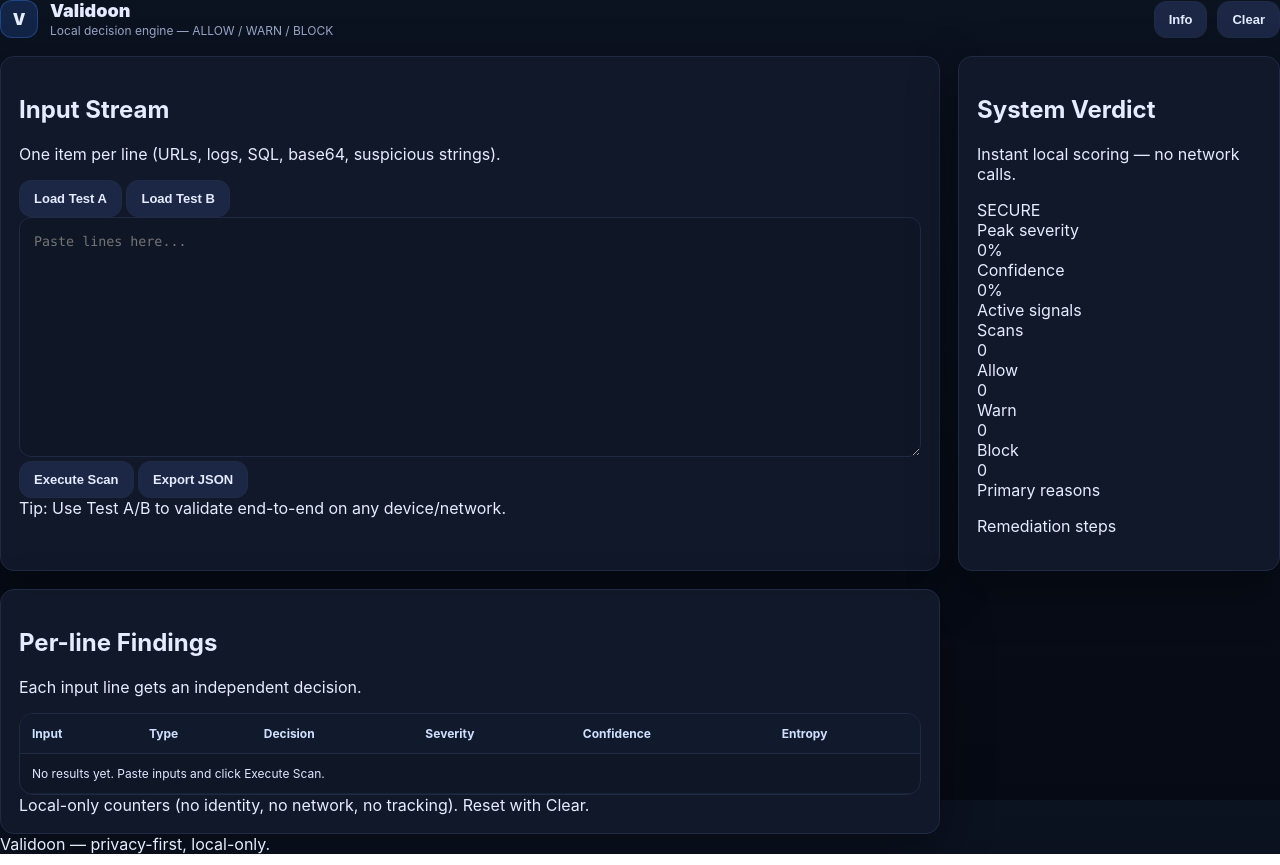
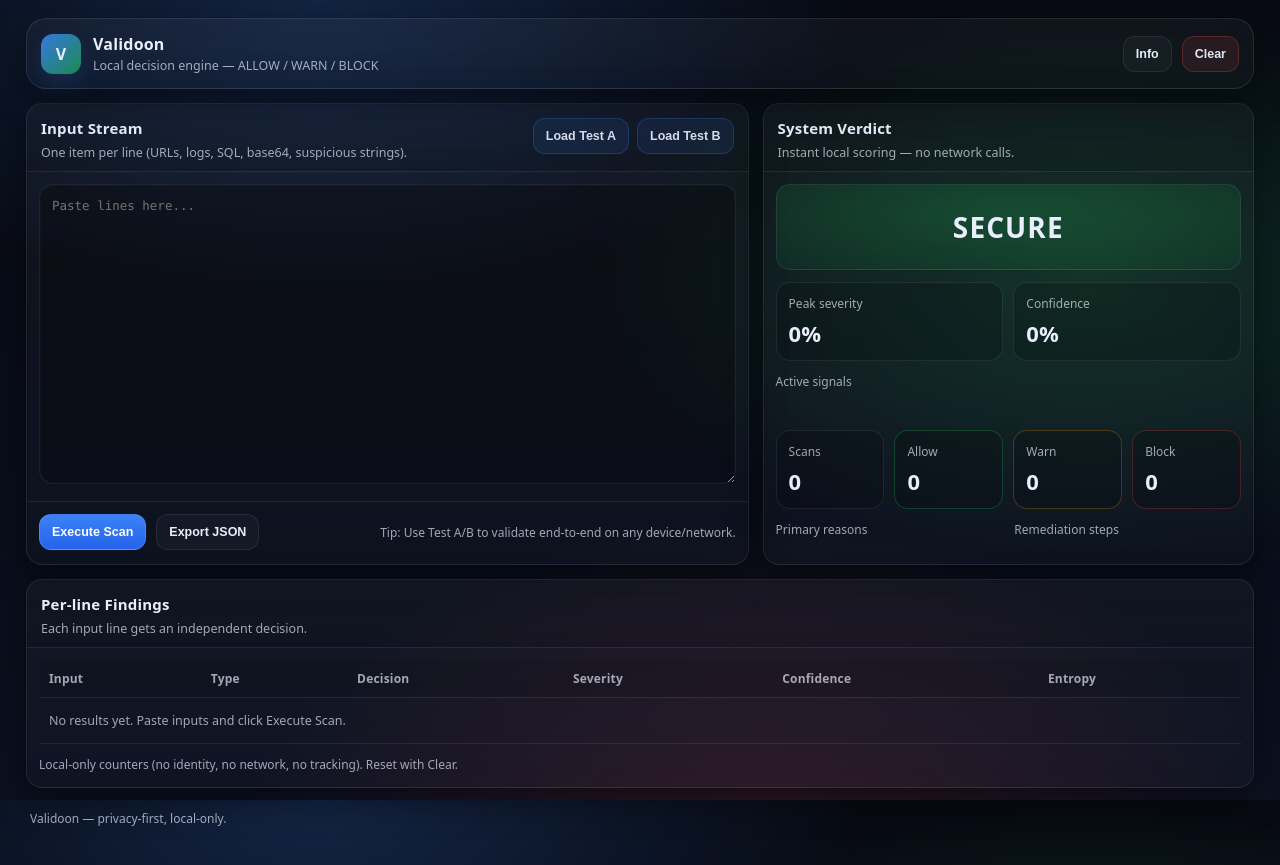
Before and after one commit to ahajjiou/validoon, a plain HTML site: page index.html in a window 1280 px wide. Drawn offline with Linux system fonts and the light colour scheme.

Commit message:
Update style.css

```diff
--- a/style.css
+++ b/style.css
@@ -1,227 +1,461 @@
+/* style.css */
 :root{
-  --bg:#0b1220;
-  --panel:#121a2b;
-  --panel2:#0f1626;
-  --border:#1f2a44;
-  --text:#e6ecff;
-  --muted:#9aa6c7;
+  --bg0:#070a12;
+  --bg1:#0b1020;
+  --panel:#0f172a;
+  --panel2:#0b1224;
+  --border:rgba(255,255,255,.10);
+  --border2:rgba(255,255,255,.08);
+  --text:#e8eefc;
+  --muted:rgba(232,238,252,.68);
 
-  --blue:#3b82f6;
-  --green:#22c55e;
-  --yellow:#f59e0b;
-  --red:#ef4444;
+  --primary:#3b82f6;
+  --primary2:#2563eb;
 
-  --radius:14px;
-  --shadow:0 18px 50px rgba(0,0,0,.35);
+  --good:#22c55e;
+  --warn:#f59e0b;
+  --bad:#ef4444;
+
+  --shadow: 0 12px 36px rgba(0,0,0,.45);
+  --radius: 16px;
+  --radius2: 20px;
+
+  --mono: ui-monospace, SFMono-Regular, Menlo, Monaco, Consolas, "Liberation Mono", "Courier New", monospace;
+  --sans: ui-sans-serif, system-ui, -apple-system, Segoe UI, Roboto, Helvetica, Arial, "Apple Color Emoji", "Segoe UI Emoji";
 }
 
 *{box-sizing:border-box}
 html,body{height:100%}
 body{
   margin:0;
-  font-family:Inter,system-ui,-apple-system,Segoe UI,Roboto,Arial;
-  background:linear-gradient(180deg,#0b1220 0%, #060a14 100%);
+  font-family:var(--sans);
   color:var(--text);
+  background:
+    radial-gradient(900px 500px at 25% 0%, rgba(59,130,246,.22), transparent 60%),
+    radial-gradient(900px 500px at 85% 35%, rgba(34,197,94,.18), transparent 55%),
+    radial-gradient(900px 600px at 60% 110%, rgba(239,68,68,.16), transparent 60%),
+    linear-gradient(180deg, var(--bg0), var(--bg1));
 }
 
-/* layout */
-.container{max-width:1400px;margin:auto;padding:22px}
-.grid{
-  display:grid;
-  grid-template-columns:1.2fr 1fr;
-  gap:18px;
-}
-.full{grid-column:1 / -1}
-
-@media (max-width:1100px){
-  .grid{grid-template-columns:1fr}
-  .full{grid-column:auto}
+.app{
+  max-width: 1260px;
+  margin: 0 auto;
+  padding: 18px 16px 30px;
 }
 
-/* topbar */
 .topbar{
   display:flex;
   align-items:center;
   justify-content:space-between;
-  gap:14px;
-  margin-bottom:18px;
-}
-.brand{display:flex;align-items:center;gap:12px}
-.logo{
-  width:38px;height:38px;border-radius:12px;
-  display:grid;place-items:center;
-  background:rgba(59,130,246,.18);
-  border:1px solid rgba(59,130,246,.35);
-  font-weight:900;
-}
-.brandName{font-weight:900;font-size:18px}
-.brandSub{color:var(--muted);font-size:12px;margin-top:2px}
-.topActions{display:flex;gap:10px}
-
-/* card */
-.card{
-  background:rgba(18,26,43,.92);
+  gap:12px;
+  padding: 14px 14px;
   border:1px solid var(--border);
-  border-radius:var(--radius);
-  padding:18px;
-  box-shadow:var(--shadow);
-}
-.cardHead{display:flex;flex-direction:column;gap:6px;margin-bottom:10px}
-.card h3{margin:0;font-size:14px;color:#cfe0ff;letter-spacing:.2px}
-.cardHint{color:var(--muted);font-size:12px}
-
-/* textarea */
-textarea{
-  width:100%;
-  min-height:240px;
-  background:var(--panel2);
-  border:1px solid var(--border);
-  color:var(--text);
-  border-radius:12px;
-  padding:14px;
-  resize:vertical;
-  font-family:ui-monospace, SFMono-Regular, Menlo, Monaco, Consolas, "Liberation Mono", "Courier New", monospace;
-  line-height:1.45;
-}
-textarea:focus{
-  outline:none;
-  border-color:rgba(59,130,246,.8);
-  box-shadow:0 0 0 3px rgba(59,130,246,.18);
+  background: linear-gradient(180deg, rgba(255,255,255,.04), rgba(255,255,255,.02));
+  border-radius: var(--radius2);
+  box-shadow: var(--shadow);
+  position: sticky;
+  top: 12px;
+  z-index: 5;
+  backdrop-filter: blur(10px);
 }
 
-/* buttons */
-.actions{display:flex;gap:10px;flex-wrap:wrap;margin-top:12px}
-.actions.right{justify-content:flex-end}
-.btn{
-  background:#1b2744;
-  border:1px solid var(--border);
-  color:var(--text);
-  padding:10px 14px;
-  border-radius:12px;
-  cursor:pointer;
-  font-weight:800;
-  font-size:13px;
-}
-.btn:hover{opacity:.92}
-.btn.primary{background:var(--blue);border-color:rgba(59,130,246,.8)}
-.btn.danger{background:var(--red);border-color:rgba(239,68,68,.8)}
-.btn.ghost{background:transparent}
-
-/* tip */
-.tip{
-  margin-top:10px;
-  color:var(--muted);
-  font-size:12px;
+.brand{
+  display:flex;
+  align-items:center;
+  gap:12px;
+  min-width: 260px;
 }
 
-/* verdict */
-.verdict{
-  text-align:center;
-  padding:16px;
-  border-radius:14px;
-  font-weight:1000;
-  letter-spacing:.8px;
-  font-size:28px;
-}
-.verdict.secure{background:rgba(34,197,94,.14);color:#86efac;border:1px solid rgba(34,197,94,.25)}
-.verdict.suspicious{background:rgba(245,158,11,.14);color:#fde68a;border:1px solid rgba(245,158,11,.25)}
-.verdict.danger{background:rgba(239,68,68,.14);color:#fecaca;border:1px solid rgba(239,68,68,.25)}
-
-/* kpis */
-.kpis{display:grid;grid-template-columns:1fr 1fr;gap:12px;margin:14px 0}
-.kpi{
-  background:var(--panel2);
-  border:1px solid var(--border);
-  border-radius:14px;
-  padding:12px;
-}
-.kpiLabel{color:var(--muted);font-size:12px}
-.kpiValue{font-size:22px;font-weight:900;margin-top:6px}
-
-/* badges */
-.sectionTitle{color:#cfe0ff;font-size:12px;font-weight:900;margin:6px 0 10px}
-.badges{display:flex;flex-wrap:wrap;gap:8px}
-.badge{
-  padding:6px 10px;
-  border-radius:999px;
-  font-size:12px;
-  background:#1a2440;
-  border:1px solid var(--border);
+.logo{
+  width:40px;height:40px;
+  border-radius: 12px;
+  display:grid;place-items:center;
   font-weight:800;
+  background: linear-gradient(135deg, rgba(59,130,246,.9), rgba(34,197,94,.65));
+  box-shadow: 0 10px 24px rgba(59,130,246,.18);
 }
 
-/* mini counters */
-.miniGrid{display:grid;grid-template-columns:repeat(4,1fr);gap:10px;margin-top:14px}
-.mini{
-  background:var(--panel2);
-  border:1px solid var(--border);
-  border-radius:14px;
-  padding:10px;
-  text-align:center;
+.brandName{
+  font-weight: 800;
+  letter-spacing: .2px;
+  font-size: 16px;
 }
-.miniLabel{color:var(--muted);font-size:12px}
-.miniValue{font-weight:1000;font-size:18px;margin-top:6px}
-.miniValue.green{color:#86efac}
-.miniValue.yellow{color:#fde68a}
-.miniValue.red{color:#fecaca}
+.brandSub{
+  font-size: 12.5px;
+  color: var(--muted);
+  margin-top: 2px;
+}
 
-/* table */
+.topActions{display:flex; gap:10px; align-items:center;}
+
+.grid{
+  margin-top: 14px;
+  display:grid;
+  grid-template-columns: 1.25fr .85fr;
+  grid-template-rows: auto auto;
+  gap: 14px;
+}
+
+.card{
+  border:1px solid var(--border2);
+  background: linear-gradient(180deg, rgba(255,255,255,.04), rgba(255,255,255,.02));
+  border-radius: var(--radius);
+  box-shadow: var(--shadow);
+  overflow:hidden;
+}
+
+.cardTall{ grid-row: span 1; }
+.cardWide{ grid-column: 1 / -1; }
+
+.cardHeader{
+  padding: 14px 14px 10px;
+  display:flex;
+  align-items:flex-start;
+  justify-content:space-between;
+  gap:12px;
+  border-bottom: 1px solid var(--border2);
+  background: linear-gradient(180deg, rgba(0,0,0,.0), rgba(0,0,0,.12));
+}
+
+h2{
+  margin:0;
+  font-size: 15px;
+  letter-spacing:.2px;
+}
+.sub{
+  margin: 6px 0 0;
+  font-size: 12.5px;
+  color: var(--muted);
+}
+
+.miniActions{display:flex; gap:8px; flex-wrap:wrap; justify-content:flex-end;}
+
+.editorWrap{
+  padding: 12px;
+}
+
+.editor{
+  width:100%;
+  min-height: 300px;
+  resize: vertical;
+  border-radius: 14px;
+  border: 1px solid var(--border2);
+  background: rgba(0,0,0,.26);
+  color: var(--text);
+  padding: 12px 12px;
+  font-family: var(--mono);
+  font-size: 12.5px;
+  line-height: 1.4;
+  outline: none;
+  box-shadow: inset 0 0 0 1px rgba(255,255,255,.02);
+}
+.editor:focus{
+  border-color: rgba(59,130,246,.55);
+  box-shadow: 0 0 0 4px rgba(59,130,246,.18);
+}
+
+.cardFooter{
+  padding: 12px 12px 14px;
+  border-top: 1px solid var(--border2);
+  display:flex;
+  align-items:center;
+  gap: 10px;
+  flex-wrap:wrap;
+}
+
+.hint{
+  color: var(--muted);
+  font-size: 12px;
+  margin-left:auto;
+}
+
+.btn{
+  border:1px solid transparent;
+  border-radius: 12px;
+  padding: 10px 12px;
+  font-weight: 700;
+  font-size: 12.5px;
+  cursor:pointer;
+  user-select:none;
+  transition: transform .06s ease, filter .15s ease, background .15s ease, border-color .15s ease;
+}
+.btn:active{ transform: translateY(1px); }
+.btn-primary{
+  background: linear-gradient(180deg, var(--primary), var(--primary2));
+  color: white;
+  border-color: rgba(255,255,255,.14);
+}
+.btn-primary:hover{ filter: brightness(1.05); }
+
+.btn-ghost{
+  background: rgba(255,255,255,.03);
+  color: var(--text);
+  border-color: var(--border2);
+}
+.btn-ghost:hover{ background: rgba(255,255,255,.06); }
+
+.btn-soft{
+  background: rgba(59,130,246,.10);
+  color: rgba(232,238,252,.92);
+  border-color: rgba(59,130,246,.25);
+}
+.btn-soft:hover{ background: rgba(59,130,246,.14); }
+
+.btn-danger{
+  background: rgba(239,68,68,.10);
+  border-color: rgba(239,68,68,.28);
+  color: rgba(232,238,252,.96);
+}
+.btn-danger:hover{ background: rgba(239,68,68,.14); }
+
+.verdictBanner{
+  margin: 12px 12px 0;
+  border-radius: 14px;
+  border: 1px solid var(--border2);
+  padding: 16px;
+  display:flex;
+  align-items:center;
+  justify-content:center;
+  min-height: 86px;
+}
+.verdictLabel{
+  font-weight: 900;
+  letter-spacing: 1.1px;
+  font-size: 28px;
+}
+
+.verdict-secure{
+  background: radial-gradient(600px 120px at 50% 30%, rgba(34,197,94,.22), rgba(0,0,0,.1));
+}
+.verdict-suspicious{
+  background: radial-gradient(600px 120px at 50% 30%, rgba(245,158,11,.24), rgba(0,0,0,.1));
+}
+.verdict-danger{
+  background: radial-gradient(600px 120px at 50% 30%, rgba(239,68,68,.24), rgba(0,0,0,.1));
+}
+
+.statsRow{
+  display:grid;
+  grid-template-columns: 1fr 1fr;
+  gap: 10px;
+  padding: 12px;
+}
+.stat{
+  border: 1px solid var(--border2);
+  background: rgba(0,0,0,.18);
+  border-radius: 14px;
+  padding: 12px 12px;
+}
+.statLabel{
+  color: var(--muted);
+  font-size: 12px;
+}
+.statValue{
+  margin-top: 6px;
+  font-weight: 900;
+  font-size: 22px;
+}
+
+.chipsTitle{
+  padding: 0 12px 8px;
+  color: var(--muted);
+  font-size: 12px;
+}
+.chips{
+  padding: 0 12px 12px;
+  display:flex;
+  gap: 8px;
+  flex-wrap:wrap;
+  min-height: 32px;
+}
+.chip{
+  display:inline-flex;
+  align-items:center;
+  gap:8px;
+  padding: 6px 10px;
+  border-radius: 999px;
+  border: 1px solid var(--border2);
+  background: rgba(255,255,255,.03);
+  font-size: 11.5px;
+  font-weight: 800;
+  color: rgba(232,238,252,.92);
+  letter-spacing: .15px;
+}
+.dot{
+  width:8px;height:8px;border-radius:99px;background: rgba(255,255,255,.35);
+}
+.dot.good{ background: rgba(34,197,94,.9); }
+.dot.warn{ background: rgba(245,158,11,.95); }
+.dot.bad{ background: rgba(239,68,68,.95); }
+
+.countsGrid{
+  padding: 0 12px 12px;
+  display:grid;
+  grid-template-columns: repeat(4, 1fr);
+  gap: 10px;
+}
+.countBox{
+  border: 1px solid var(--border2);
+  background: rgba(0,0,0,.18);
+  border-radius: 14px;
+  padding: 12px;
+  min-height: 64px;
+}
+.countLabel{ color: var(--muted); font-size: 12px; }
+.countValue{ margin-top: 6px; font-weight: 900; font-size: 22px; }
+.countBox.allow{ border-color: rgba(34,197,94,.25); }
+.countBox.warn{ border-color: rgba(245,158,11,.25); }
+.countBox.block{ border-color: rgba(239,68,68,.25); }
+
+.twoCols{
+  padding: 0 12px 14px;
+  display:grid;
+  grid-template-columns: 1fr 1fr;
+  gap: 12px;
+}
+.listTitle{
+  color: var(--muted);
+  font-size: 12px;
+  margin-bottom: 8px;
+}
+.bullets{
+  margin:0;
+  padding-left: 18px;
+  color: rgba(232,238,252,.92);
+  font-size: 12.5px;
+  line-height: 1.45;
+}
+.bullets li{ margin-bottom: 6px; }
+
 .tableWrap{
+  padding: 12px;
   overflow:auto;
-  border:1px solid var(--border);
-  border-radius:14px;
-  background:var(--panel2);
 }
-table{width:100%;border-collapse:collapse;min-width:900px}
-thead th{
-  position:sticky;top:0;
-  background:#111a2c;
-  border-bottom:1px solid var(--border);
-  color:#cfe0ff;
-  font-size:12px;
+.tbl{
+  width:100%;
+  border-collapse: collapse;
+  min-width: 880px;
+}
+.tbl th, .tbl td{
   text-align:left;
-  padding:12px;
-  white-space:nowrap;
+  padding: 10px 10px;
+  border-bottom: 1px solid var(--border2);
+  vertical-align: top;
 }
-tbody td{
-  padding:12px;
-  border-bottom:1px solid rgba(31,42,68,.6);
-  font-size:12px;
-  color:#dfe7ff;
-  vertical-align:top;
+.tbl th{
+  color: var(--muted);
+  font-size: 12px;
+  font-weight: 900;
+  letter-spacing: .2px;
+  background: rgba(0,0,0,.10);
+  position: sticky;
+  top: 0;
+  z-index: 1;
 }
-tbody tr:hover{background:rgba(59,130,246,.06)}
-.pill{
-  display:inline-block;
-  padding:5px 10px;
-  border-radius:999px;
-  font-weight:900;
-  font-size:12px;
-  border:1px solid var(--border);
+.tbl td{
+  font-size: 12.5px;
+  color: rgba(232,238,252,.92);
+  font-family: var(--mono);
 }
-.pill.allow{background:rgba(34,197,94,.14);color:#86efac}
-.pill.warn{background:rgba(245,158,11,.14);color:#fde68a}
-.pill.block{background:rgba(239,68,68,.14);color:#fecaca}
+.emptyRow td{
+  font-family: var(--sans);
+  color: var(--muted);
+  padding: 14px 10px;
+}
+.badge{
+  display:inline-flex;
+  align-items:center;
+  justify-content:center;
+  min-width: 64px;
+  padding: 6px 10px;
+  border-radius: 999px;
+  border:1px solid var(--border2);
+  font-family: var(--sans);
+  font-weight: 900;
+  letter-spacing: .2px;
+  font-size: 12px;
+}
+.badge.allow{ background: rgba(34,197,94,.12); border-color: rgba(34,197,94,.25); color: rgba(232,238,252,.95); }
+.badge.warn{ background: rgba(245,158,11,.12); border-color: rgba(245,158,11,.25); color: rgba(232,238,252,.95); }
+.badge.block{ background: rgba(239,68,68,.12); border-color: rgba(239,68,68,.25); color: rgba(232,238,252,.95); }
 
-/* modal */
-.modal{
-  position:fixed;
-  inset:0;
-  background:rgba(0,0,0,.62);
+.footerNote{
+  padding: 0 12px 14px;
+  color: var(--muted);
+  font-size: 12px;
+}
+
+.footer{
+  margin-top: 14px;
+  padding: 8px 4px;
+  color: var(--muted);
+  font-size: 12px;
+}
+
+.muted{ color: var(--muted); }
+
+/* MODAL */
+.modalBackdrop{
+  position: fixed;
+  inset: 0;
+  background: rgba(0,0,0,.55);
   display:none;
   align-items:center;
   justify-content:center;
-  z-index:2000;
+  padding: 18px;
+  z-index: 50;
 }
-.modal.show{display:flex}
-.modal-box{
-  width:min(560px,92%);
-  background:rgba(18,26,43,.98);
-  border:1px solid var(--border);
-  border-radius:18px;
-  padding:18px;
-  box-shadow:var(--shadow);
+.modalBackdrop.open{ display:flex; }
+
+.modal{
+  width: min(720px, 96vw);
+  border-radius: 18px;
+  border: 1px solid var(--border);
+  background: linear-gradient(180deg, rgba(15,23,42,.96), rgba(6,10,18,.96));
+  box-shadow: var(--shadow);
+  overflow:hidden;
 }
-.modal-box h2{margin:0 0 10px}
-.modal-box p{color:var(--muted);line-height:1.65;margin:0 0 10px}
-.modal-box ul{margin:0;padding-left:18px;color:#dfe7ff}
+.modalHeader{
+  padding: 14px 14px 10px;
+  display:flex;
+  align-items:flex-start;
+  justify-content:space-between;
+  gap: 12px;
+  border-bottom: 1px solid var(--border2);
+}
+.modalTitle{
+  font-weight: 900;
+  font-size: 16px;
+}
+.modalSub{
+  color: var(--muted);
+  margin-top: 4px;
+  font-size: 12.5px;
+}
+.modalBody{
+  padding: 12px 14px;
+}
+.modalFooter{
+  padding: 12px 14px 14px;
+  border-top: 1px solid var(--border2);
+  display:flex;
+  justify-content:flex-end;
+}
+.iconBtn{
+  border: 1px solid var(--border2);
+  background: rgba(255,255,255,.03);
+  color: var(--text);
+  border-radius: 12px;
+  padding: 8px 10px;
+  cursor:pointer;
+  font-weight: 900;
+}
+.iconBtn:hover{ background: rgba(255,255,255,.06); }
+
+@media (max-width: 980px){
+  .grid{ grid-template-columns: 1fr; }
+  .countsGrid{ grid-template-columns: repeat(2, 1fr); }
+  .twoCols{ grid-template-columns: 1fr; }
+  .hint{ margin-left: 0; width: 100%; }
+  .editor{ min-height: 260px; }
+}
```
